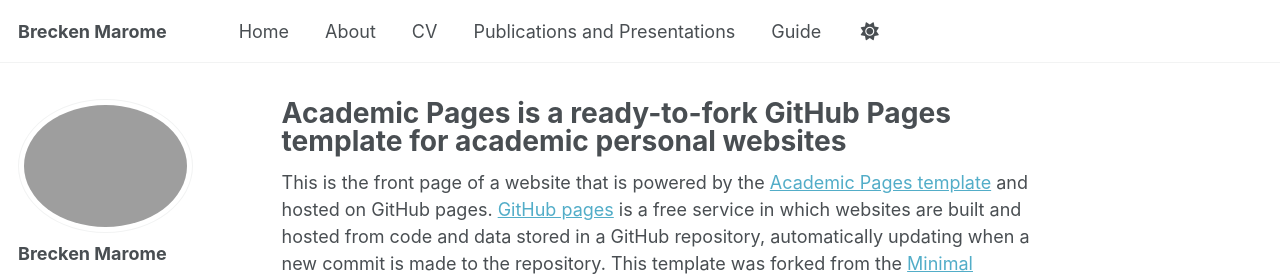
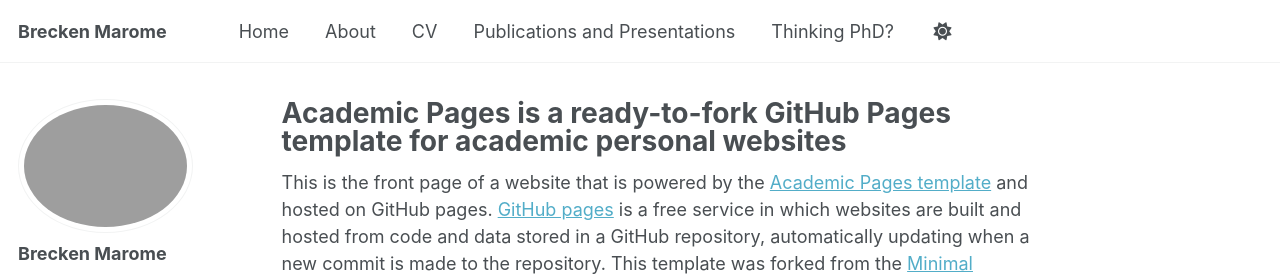
Before and after one commit to btmarome/btmarome.github.io, a Jekyll site: the page built from _pages/about.md, in a window 1280 px wide. Shown: the top 276 px of the page. Built offline with Jekyll 4.4.1, drawn with Linux system fonts in a browser that asks for light colours; some web fonts are replaced; a script that is not in the unit is left out.

Commit message:
Update navigation.yml

```diff
--- a/_data/navigation.yml
+++ b/_data/navigation.yml
@@ -21,7 +21,7 @@ main:
   - title: "Publications and Presentations"
     url: /publications/
 
-  - title: "Guide"
+  - title: "Thinking PhD?"
     url: /markdown/
 
   # Optional: Uncomment when ready
```
